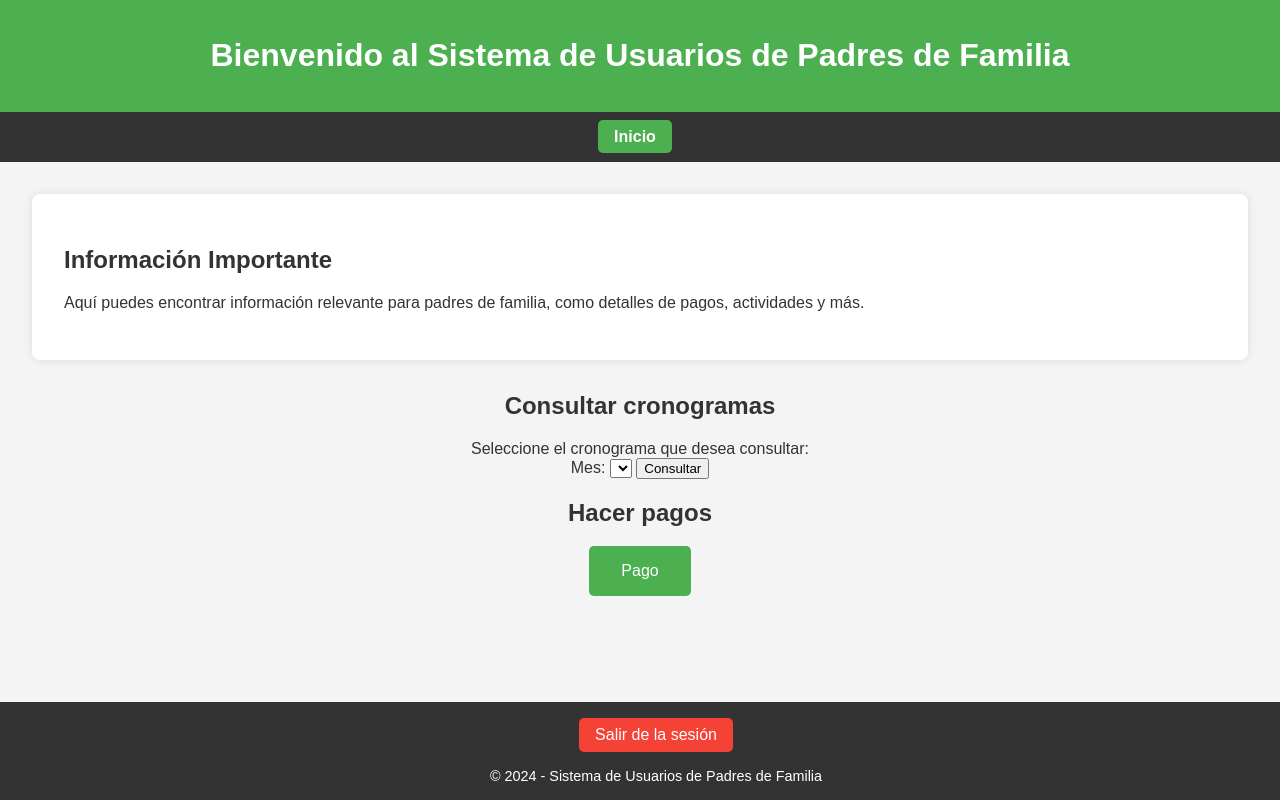
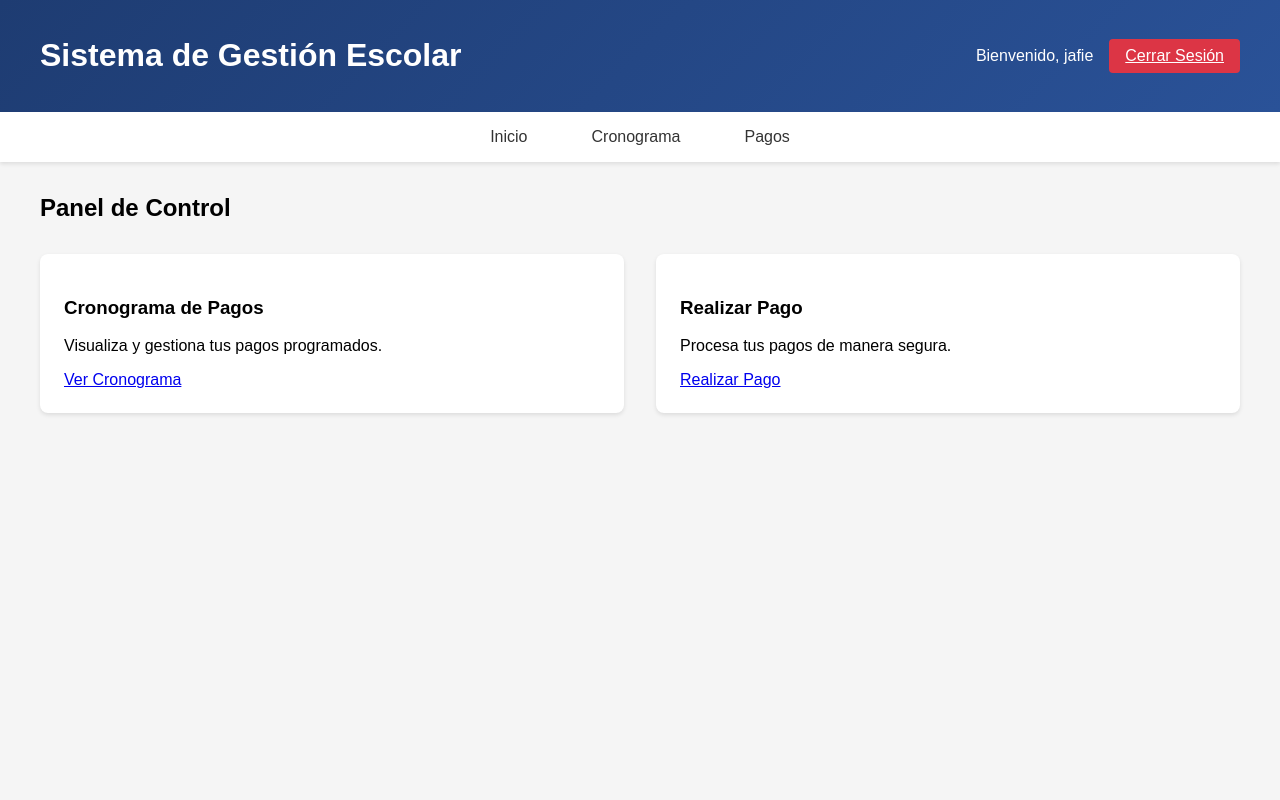
Before and after one commit to Marcosespa/sprintDos, a Django app: page / in a window 1280 px wide. Run offline with Django 5.2, Linux system fonts and the light colour scheme; a user stored in the database is signed in; lists and menus that the app fills with data are empty.

Commit message:
Cambios en el settings

```diff
--- a/sprintDos/settings.py
+++ b/sprintDos/settings.py
@@ -139,7 +139,7 @@ DEFAULT_AUTO_FIELD = 'django.db.models.BigAutoField'
 
 LOGIN_URL = "/login/auth0"
 LOGIN_REDIRECT_URL = "/"
-LOGOUT_REDIRECT_URL = "https://dev-rgo1o3badtq3r0pa.us.auth0.com/v2/logout?returnTo=http%3A%2F%2F34.31.196.6:8080"
+LOGOUT_REDIRECT_URL = '/login/auth0'
 
 SOCIAL_AUTH_TRAILING_SLASH = False  # Remove end slash from routes
 SOCIAL_AUTH_AUTH0_DOMAIN = 'dev-rgo1o3badtq3r0pa.us.auth0.com'
--- a/usuarioPadreFamilia/templates/index_PadreFamilia.html
+++ b/usuarioPadreFamilia/templates/index_PadreFamilia.html
@@ -3,165 +3,139 @@
 <head>
     <meta charset="UTF-8">
     <meta name="viewport" content="width=device-width, initial-scale=1.0">
-    <title>Página Principal - Usuario Padre de Familia</title>
+    <title>Sistema de Gestión Escolar</title>
     <style>
-        /* Estilos generales */
         body {
-            font-family: Arial, sans-serif;
+            font-family: 'Arial', sans-serif;
             margin: 0;
             padding: 0;
-            background-color: #f4f4f4;
-            color: #333;
+            background-color: #f5f5f5;
         }
 
         header {
-            background-color: #4CAF50;
+            background: linear-gradient(135deg, #1e3c72 0%, #2a5298 100%);
             color: white;
             padding: 1rem;
-            text-align: center;
+            box-shadow: 0 2px 4px rgba(0,0,0,0.1);
+        }
+
+        .header-content {
+            display: flex;
+            justify-content: space-between;
+            align-items: center;
+            max-width: 1200px;
+            margin: 0 auto;
+            padding: 0 20px;
         }
 
         nav {
-            background-color: #333;
-            padding: 1rem;
-            text-align: center;
+            background: white;
+            padding: 1rem 0;
+            box-shadow: 0 2px 4px rgba(0,0,0,0.1);
         }
 
         nav ul {
-            list-style-type: none;
+            display: flex;
+            justify-content: center;
+            gap: 2rem;
+            list-style: none;
             margin: 0;
             padding: 0;
         }
 
-        nav ul li {
-            display: inline;
-            margin-right: 10px;
+        nav a {
+            color: #333;
+            text-decoration: none;
+            font-weight: 500;
+            padding: 0.5rem 1rem;
+            border-radius: 4px;
+            transition: background-color 0.3s;
         }
 
-        nav ul li a {
-            color: white;
-            text-decoration: none;
-            font-weight: bold;
-            padding: 0.5rem 1rem;
-            background-color: #4CAF50;
-            border-radius: 5px;
-        }
-
-        nav ul li a:hover {
-            background-color: #45a049;
+        nav a:hover {
+            background-color: #f0f0f0;
         }
 
         main {
-            padding: 2rem;
+            max-width: 1200px;
+            margin: 2rem auto;
+            padding: 0 20px;
         }
 
-        section {
-            background-color: white;
-            padding: 2rem;
-            margin-bottom: 1rem;
-            box-shadow: 0 0 10px rgba(0, 0, 0, 0.1);
-            border-radius: 8px;
-        }
-
-        /* Botones adicionales */
-        .botones-adicionales {
-            text-align: center;
+        .dashboard-grid {
+            display: grid;
+            grid-template-columns: repeat(auto-fit, minmax(300px, 1fr));
+            gap: 2rem;
             margin-top: 2rem;
         }
 
-        .botones-adicionales a button {
-            background-color: #4CAF50;
-            color: white;
-            padding: 1rem 2rem;
-            border: none;
-            border-radius: 5px;
-            cursor: pointer;
-            font-size: 1rem;
-            margin: 0 10px;
+        .dashboard-card {
+            background: white;
+            padding: 1.5rem;
+            border-radius: 8px;
+            box-shadow: 0 2px 4px rgba(0,0,0,0.1);
+            transition: transform 0.3s;
         }
 
-        .botones-adicionales a button:hover {
-            background-color: #45a049;
+        .dashboard-card:hover {
+            transform: translateY(-5px);
         }
 
-        footer {
-            background-color: #333;
-            color: white;
-            text-align: center;
-            padding: 1rem;
-            position: fixed;
-            bottom: 0;
-            width: 100%;
-        }
-
-        footer button {
-            background-color: #f44336;
+        .logout-btn {
+            background-color: #dc3545;
             color: white;
             padding: 0.5rem 1rem;
             border: none;
-            border-radius: 5px;
+            border-radius: 4px;
             cursor: pointer;
-            font-size: 1rem;
+            transition: background-color 0.3s;
         }
 
-        footer button:hover {
-            background-color: #d32f2f;
+        .logout-btn:hover {
+            background-color: #c82333;
         }
 
-        footer p {
-            margin: 1rem 0 0 0;
-            font-size: 0.9rem;
+        .user-info {
+            color: white;
+            display: flex;
+            align-items: center;
+            gap: 1rem;
         }
     </style>
 </head>
 <body>
     <header>
-        <h1>Bienvenido al Sistema de Usuarios de Padres de Familia</h1>
+        <div class="header-content">
+            <h1>Sistema de Gestión Escolar</h1>
+            <div class="user-info">
+                <span>Bienvenido, {{ request.user.username }}</span>
+                <a href="{% url 'logout' %}" class="logout-btn">Cerrar Sesión</a>
+            </div>
+        </div>
     </header>
 
     <nav>
         <ul>
             <li><a href="{% url 'index_PadreFamilia' %}">Inicio</a></li>
+            <li><a href="{% url 'cronograma_index' %}">Cronograma</a></li>
+            <li><a href="{% url 'procesar_pago' %}">Pagos</a></li>
         </ul>
     </nav>
 
     <main>
-        <section>
-            <h2>Información Importante</h2>
-            <p>Aquí puedes encontrar información relevante para padres de familia, como detalles de pagos, actividades y más.</p>
-        </section>
-
-        <div class="botones-adicionales">
-            <div class="botones-adicionales">
-
-                <!-- <a href="{% url 'cronograma_index' %}"><button>Cronograma</button></a>
-                <a href="{% url 'procesar_pago' %}"><button>Pago</button></a> -->
-
-                <h2>Consultar cronogramas</h2>
-                <form method="POST" action="{% url 'pagos_filtrados' %}">
-                    {% csrf_token %}
-                    <label for="cronograma">Seleccione el cronograma que desea consultar:</label>
-                    <br>
-                    <label for="cronograma">Mes:</label>
-                    <select id="cronograma" name="cronograma_id" required>
-                        {% for cronograma in cronogramas %}
-                            <option value="{{ cronograma.id }}">{{ cronograma.mes }} </option>
-                        {% endfor %}
-                    </select>
-                    <button type="submit">Consultar</button>
-                </form>
-
-
+        <h2>Panel de Control</h2>
+        <div class="dashboard-grid">
+            <div class="dashboard-card">
+                <h3>Cronograma de Pagos</h3>
+                <p>Visualiza y gestiona tus pagos programados.</p>
+                <a href="{% url 'cronograma_index' %}" class="btn">Ver Cronograma</a>
             </div>
-            <h2>Hacer pagos</h2>
-            <a href="{% url 'procesar_pago' %}"><button>Pago</button></a>
+            <div class="dashboard-card">
+                <h3>Realizar Pago</h3>
+                <p>Procesa tus pagos de manera segura.</p>
+                <a href="{% url 'procesar_pago' %}" class="btn">Realizar Pago</a>
+            </div>
         </div>
     </main>
-
-
-    <footer>
-        <a href="{% url 'salir' %}"><button>Salir de la sesión</button></a>
-        <p>&copy; 2024 - Sistema de Usuarios de Padres de Familia</p>
-    </footer>
 </body>
 </html>
```
